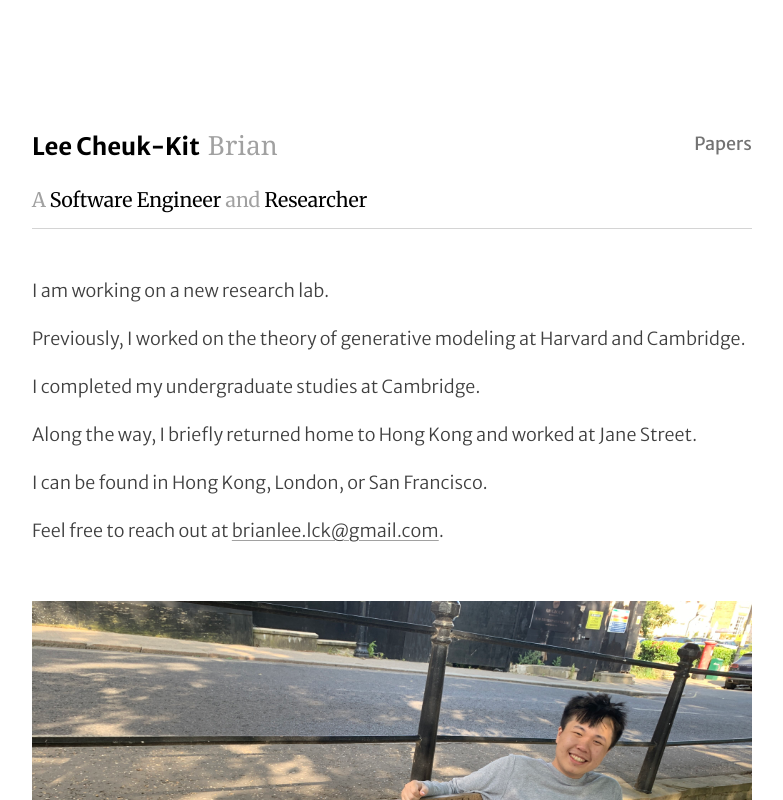
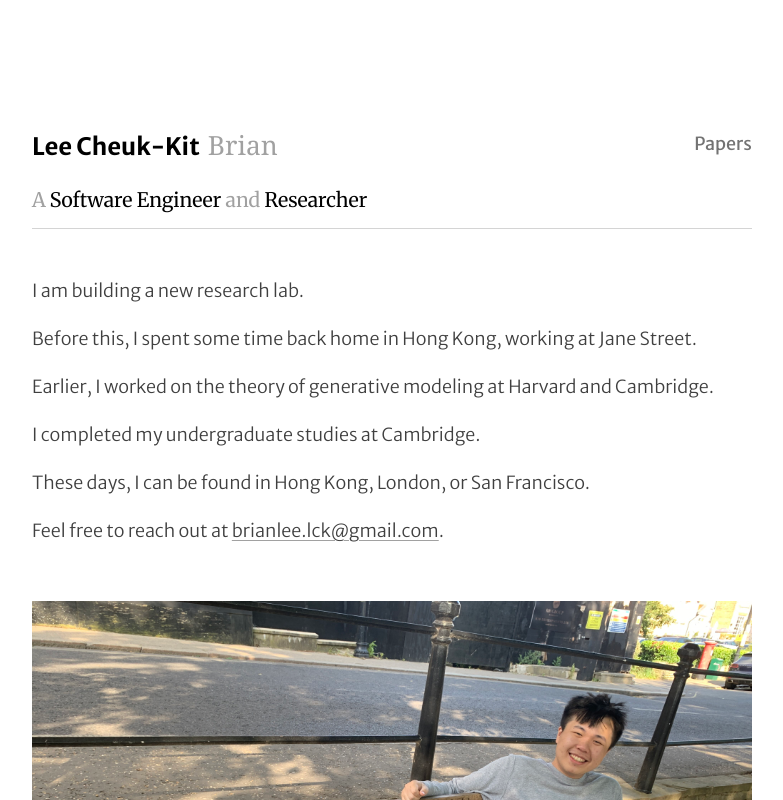
Before and after one commit to brianlck/brianlck.github.io, a SvelteKit app: page / in a window 1280 px wide. Shown: the top 800 px of the page, without its empty margins (248-1031 px from the left). Built offline with nearby package versions, Linux system fonts and the light colour scheme.

Commit message:
Update text in +page.svelte for clarity

```diff
--- a/src/routes/+page.svelte
+++ b/src/routes/+page.svelte
@@ -11,17 +11,17 @@
 
 <div class="layout font-light space-y-14 text-lg">
     <div class="space-y-5">
-	    <p>I am working on a new research lab.</p>
+		<p>I am building a new research lab.</p>
 
-	    <p>Previously, I worked on the theory of generative modeling at Harvard and Cambridge.</p>
+		<p>Before this, I spent some time back home in Hong Kong, working at Jane Street.</p>
 
-	    <p>I completed my undergraduate studies at Cambridge.</p>
+		<p>Earlier, I worked on the theory of generative modeling at Harvard and Cambridge.</p>
 
-	    <p>Along the way, I briefly returned home to Hong Kong and worked at Jane Street.</p>
+		<p>I completed my undergraduate studies at Cambridge.</p>
 
-	    <p>I can be found in Hong Kong, London, or San Francisco.</p>
+		<p>These days, I can be found in Hong Kong, London, or San Francisco.</p>
 
-	    <p>Feel free to reach out at <a class="link" href="mailto:brianlee.lck@gmail.com">brianlee.lck@gmail.com</a>.</p>
+		<p>Feel free to reach out at <a class="link" href="mailto:brianlee.lck@gmail.com">brianlee.lck@gmail.com</a>.</p>
 	</div>
 	<div class="space-y-5">
 		<img alt="Brian Lee sitting on a bench in Richmond" src="/assets/photo.jpg" />
```
